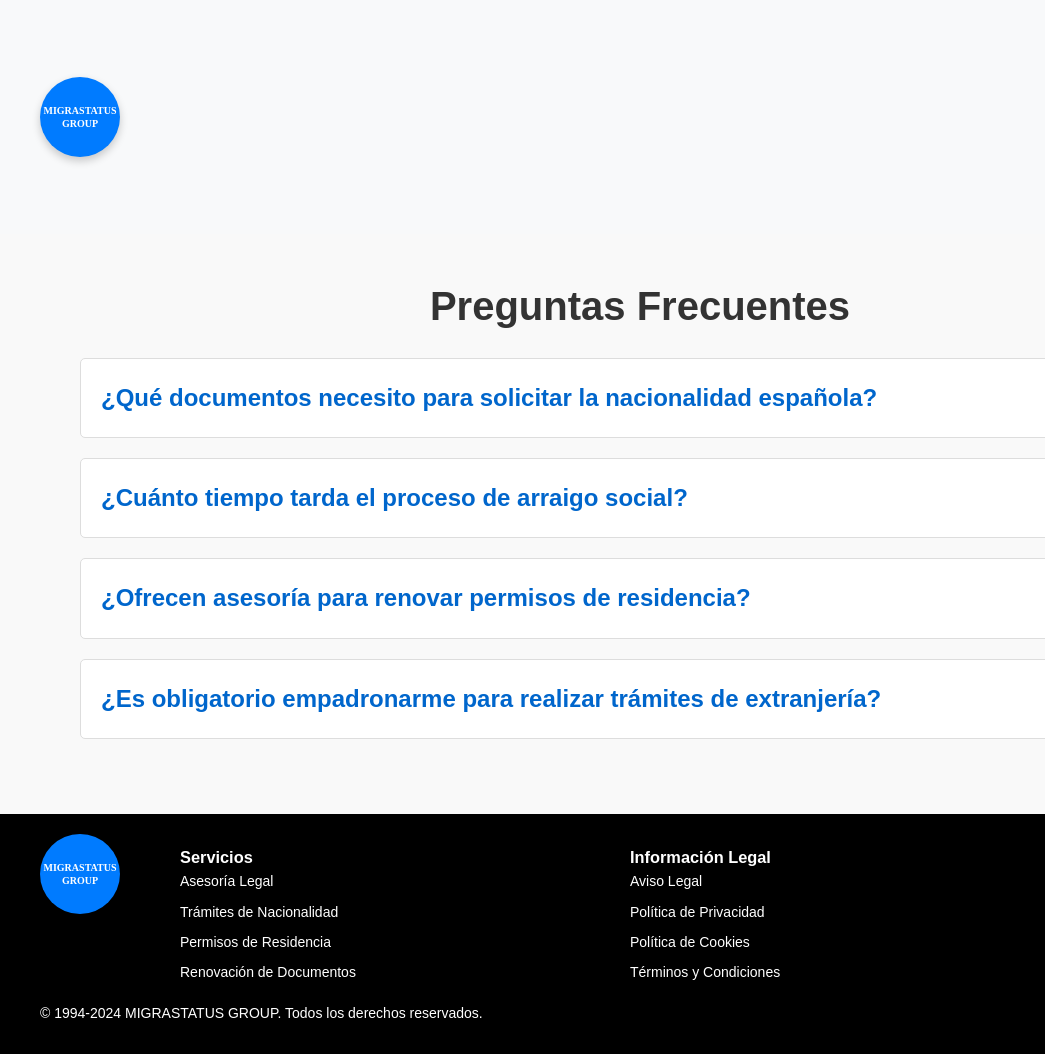
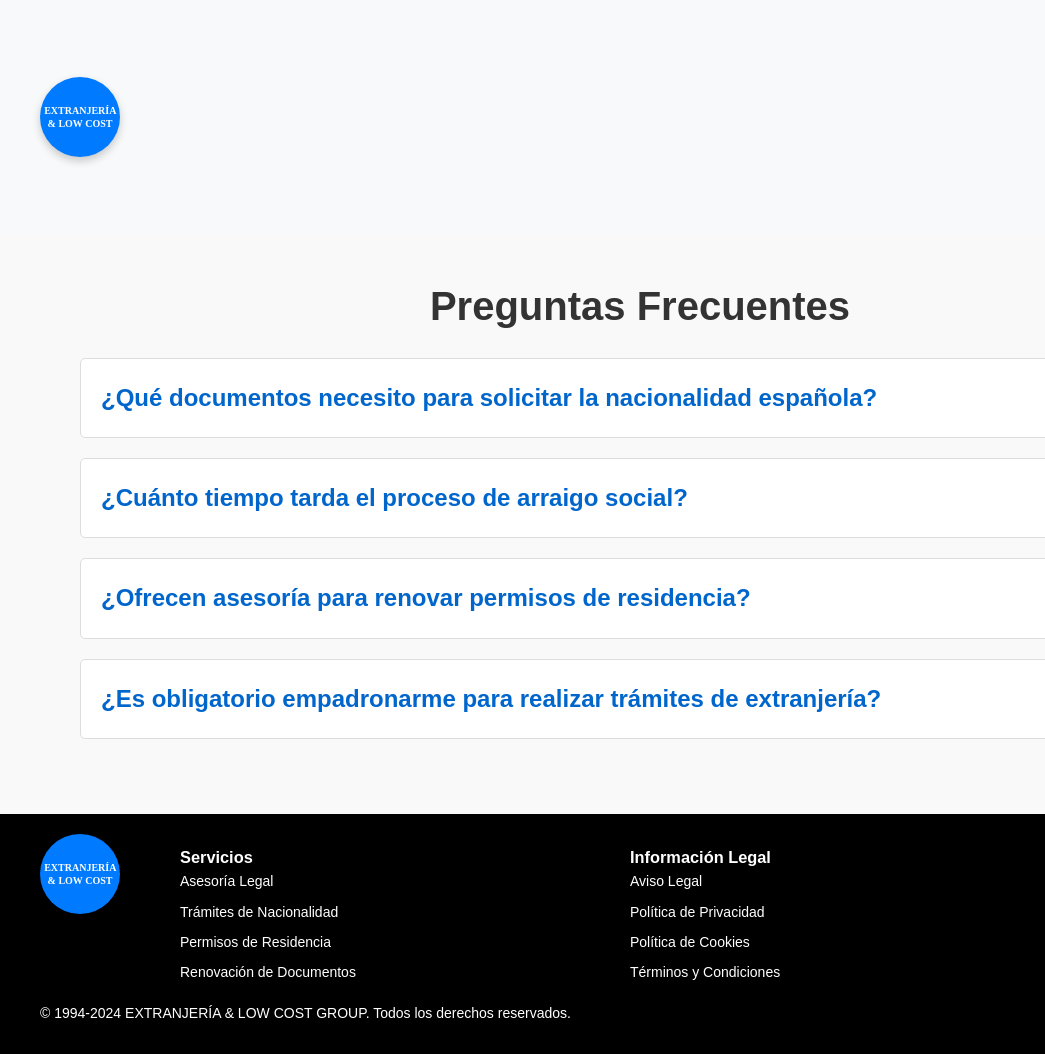
Before and after one commit to Oliverandree/extranjerialowcost, a plain HTML site: page preguntas frecuentes.html in a window 1280 px wide. Shown: the full height of the page, 0-1045 px from the left. Drawn offline with Linux system fonts and the light colour scheme.

Commit message:
Update preguntas frecuentes.html

```diff
--- a/preguntas frecuentes.html
+++ b/preguntas frecuentes.html
@@ -3,7 +3,7 @@
 <head>
     <meta charset="UTF-8">
     <meta name="viewport" content="width=device-width, initial-scale=1.0">
-    <title>MIGRASTATUS GROUP</title>
+    <title>EXTRANJERÍA & LOW COST</title>
     <link rel="stylesheet" href="style.css">
     <link rel="stylesheet" href="https://cdnjs.cloudflare.com/ajax/libs/font-awesome/6.0.0-beta3/css/all.min.css">
 </head>
@@ -11,7 +11,7 @@
 <body>
     <header>
         <div class="logo-circle">
-            <span class="logo-text">MIGRASTATUS GROUP</span>
+            <span class="logo-text">EXTRANJERÍA & LOW COST</span>
         </div>
 
         <nav>
@@ -54,7 +54,7 @@
     <footer class="footer">
         <div class="footer-container">
             <div class="logo-circle">
-                <span class="logo-text">MIGRASTATUS GROUP</span>
+                <span class="logo-text">EXTRANJERÍA & LOW COST</span>
             </div>
 
             <div class="footer-column">
@@ -91,7 +91,7 @@
                     <i class="fab fa-linkedin-in"></i>
                 </a>
             </div>
-            <p>&copy; 1994-2024 MIGRASTATUS GROUP. Todos los derechos reservados.</p>
+            <p>&copy; 1994-2024 EXTRANJERÍA & LOW COST GROUP. Todos los derechos reservados.</p>
         </div>
     </footer>
 
```
